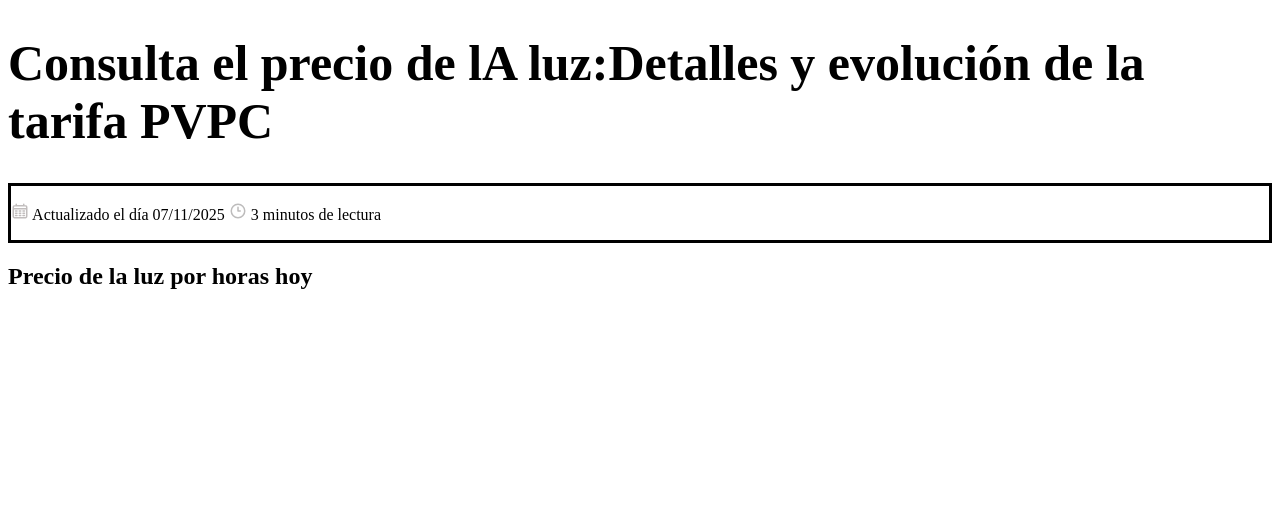
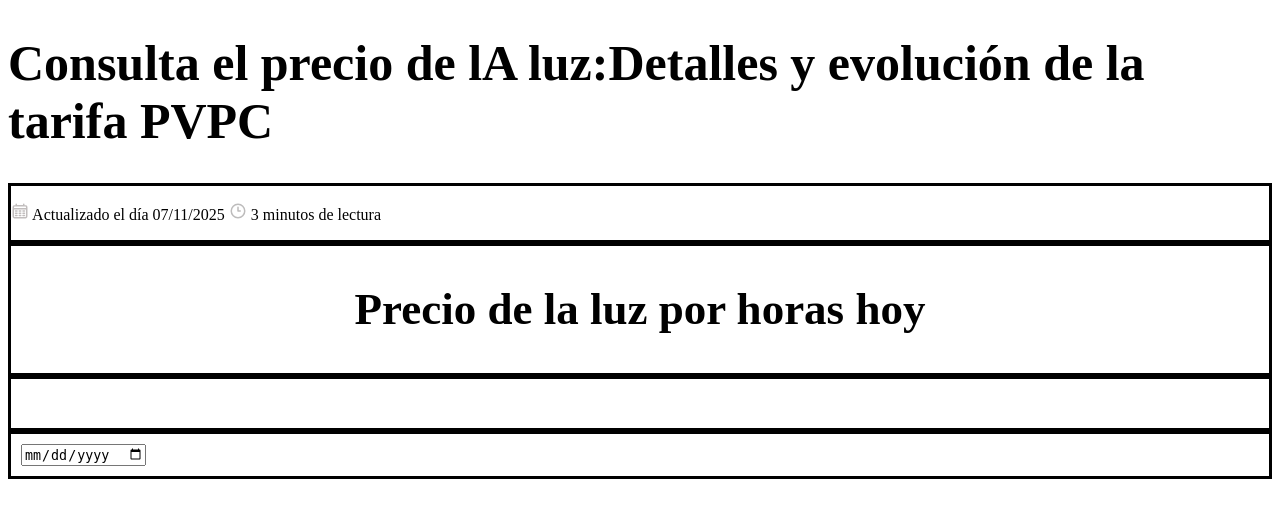
Before and after one commit to MarcosPozo15/Proyectogordo, a PHP site: page / in a window 1280 px wide; the page is wider, and only the part inside the window is pictured. Shown: the part 80-598 px from the top of that part. Run offline with PHP 8.4, Linux system fonts and the light colour scheme.

Commit message:
avanzado algo

```diff
--- a/index.html
+++ b/index.html
@@ -29,5 +29,23 @@
     <div class="subtitulo">
         <h2>Precio de la luz por horas hoy</h2>
     </div>
+     <div class="subtitulo2">
+        <h2 id="lugarfecha"></h2>
+
+    </div>
+    <div class="datepicker">
+        <input type="date" id="fecha" name="fecha">
+
+
+    </div>
+    <script>
+        const fechaelegida = document.getElementById("fecha");
+        const result = document.getElementById("lugarfecha");
+
+        fechaelegida.addEventListener("change",(event)=>{
+            result.textContent = event.target.value;
+        });
+    </script>
+
 </body>
 </html>
--- a/styles.css
+++ b/styles.css
@@ -46,3 +46,20 @@
     justify-self: center;
     height: 18px;
 }
+.subtitulo{
+    font-size: 30px;
+    display: flex;
+    justify-content: center;
+    border: solid black;
+}
+.subtitulo2{
+    font-size: 20px;
+    display: flex;
+    justify-content: center;
+    border: solid black;
+}
+.datepicker {
+    border: solid black;
+  padding: 10px;
+
+}
```
